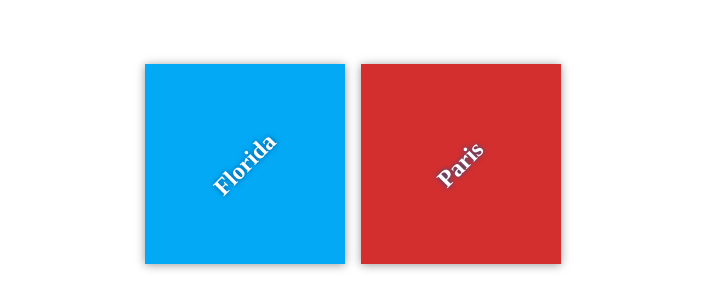
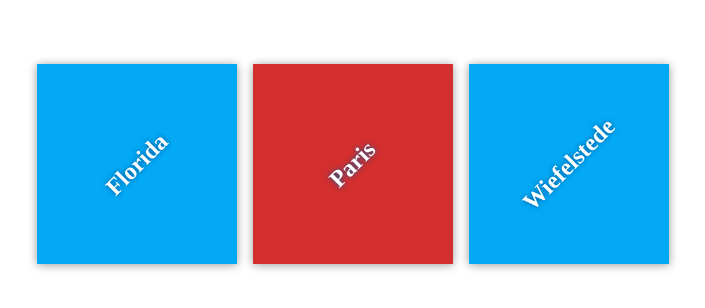
Before and after one commit to Christian5582/my-travel-plans, a plain HTML site: page index.html in a window 1280 px wide. Shown: the part 236-544 px from the top of the page, without its empty margins (287-992 px from the left). Drawn offline with Linux system fonts and the light colour scheme.

Commit message:
Add Wiefelstede - the one an only

```diff
--- a/index.html
+++ b/index.html
@@ -17,6 +17,10 @@
             <div class="destination" id="paris">
                 <h2>Paris</h2>
             </div>
+
+            <div class="destination" id="wiefelstede">
+                <h2>Wiefelstede</h2>
+            </div>
         </div>
     </div>
 
```
